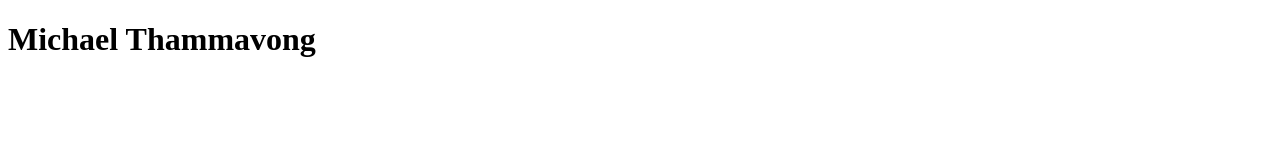
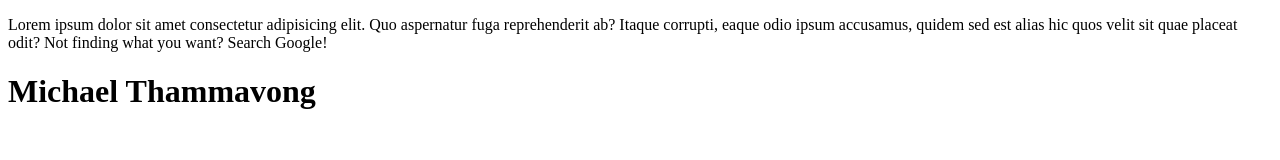
Before and after one commit to michael-thammavong/portfolio, a plain HTML site: page index.html in a window 1280 px wide. Drawn offline with Linux system fonts and the light colour scheme.

Commit message:
Update index.html

```diff
--- a/index.html
+++ b/index.html
@@ -5,6 +5,8 @@
     <meta http-equiv="X-UA-Compatible" content="IE=edge">
     <meta name="viewport" content="width=device-width, initial-scale=1.0">
     <title>Michael Thammavong</title>
+    <p>Lorem ipsum dolor sit amet consectetur adipisicing elit. Quo aspernatur fuga reprehenderit ab? Itaque corrupti, eaque odio ipsum accusamus,
+        quidem sed est alias hic quos velit sit quae placeat odit? Not finding what you want? Search Google!</p>
 </head>
 <body>
     <h1>Michael Thammavong</h1>
```
